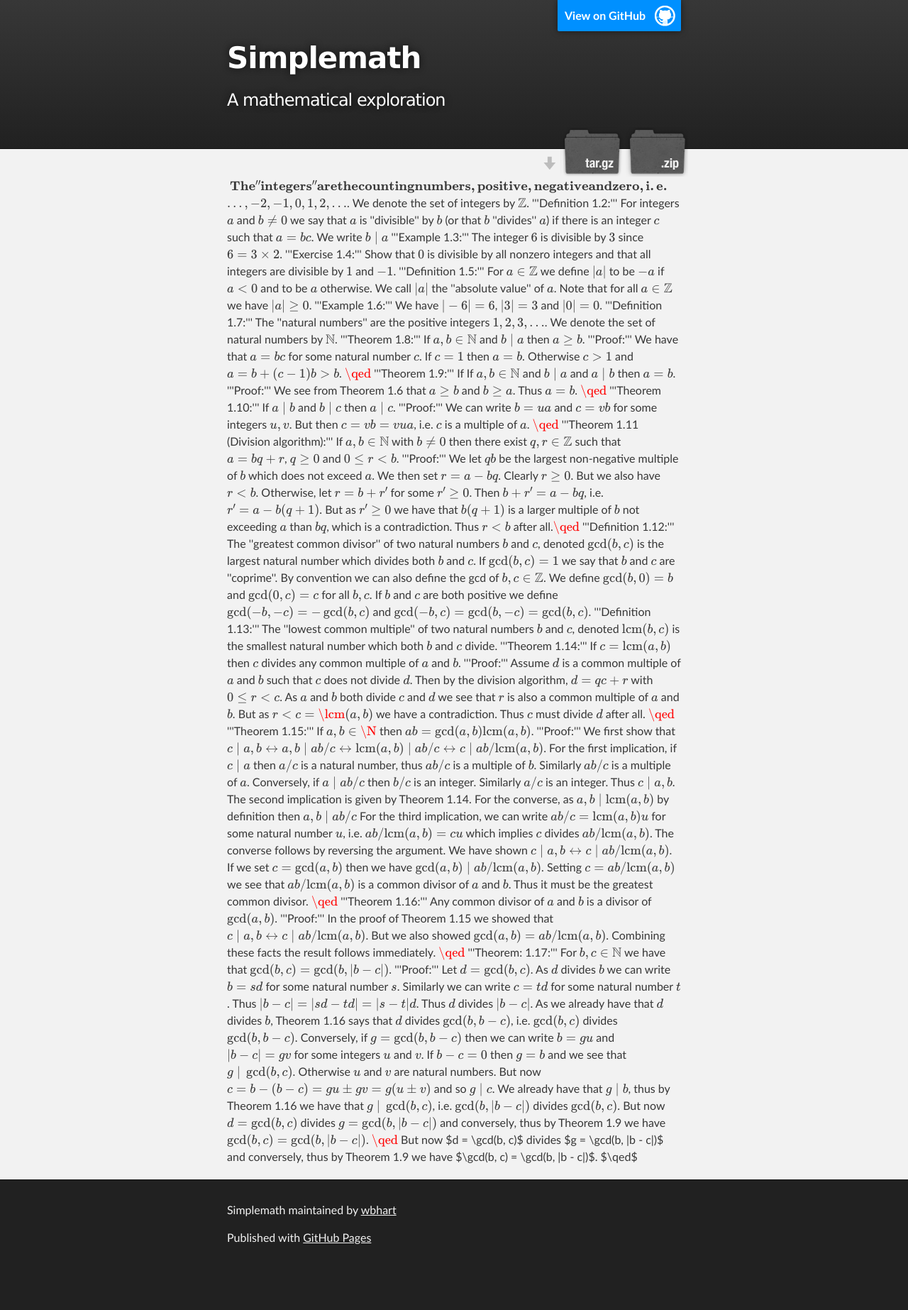
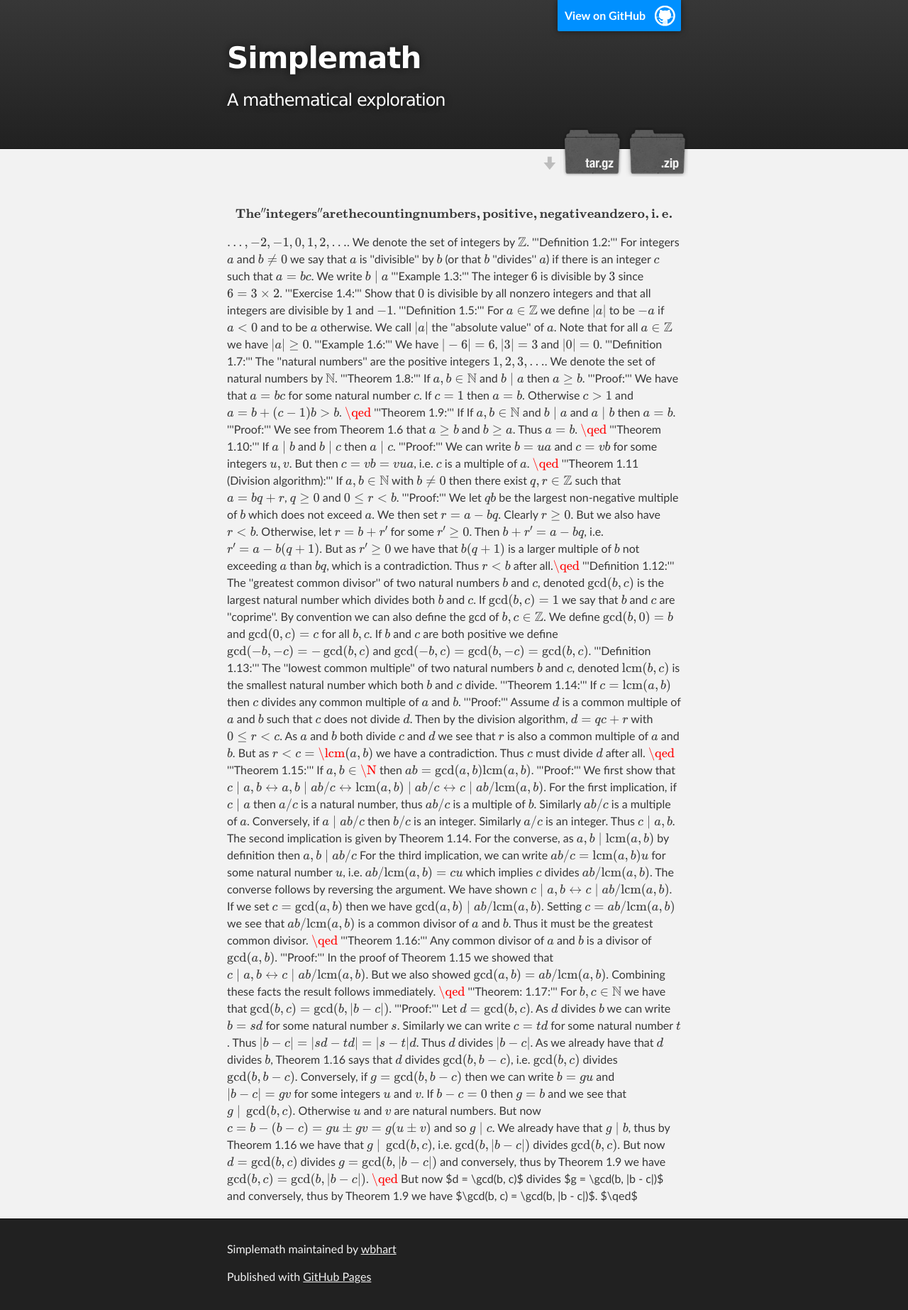
Before and after one commit to wbhart/SimpleMath, a Jekyll site: the page built from test.html, in a window 1280 px wide. Shown: the whole page at 71% size. Built offline with Jekyll 4.4.1, drawn with Linux system fonts in a browser that asks for light colours; formulas are drawn with MathJax 3; before the commit the page ends 1791 px from its top, so only the background shows below that.

```diff
--- a/test.html
+++ b/test.html
@@ -3,7 +3,7 @@ layout: default
 title: Blogging Like a Hacker
 ---
 
-\(\begin{theorem} The ''integers'' are the counting numbers,  positive, negative and zero, i.e. \end{theorem}\) \(\ldots, -2, -1, 0, 1, 2, \ldots\). We denote the set of integers by \(\mathbb{Z}\).
+\begin{theorem} The ''integers'' are the counting numbers,  positive, negative and zero, i.e. \end{theorem} \(\ldots, -2, -1, 0, 1, 2, \ldots\). We denote the set of integers by \(\mathbb{Z}\).
 
 '''Definition 1.2:''' For integers \(a\) and \(b \neq 0\) we say that \(a\) is ''divisible'' by \(b\) (or that \(b\) ''divides'' \(a\)) if there is an integer \(c\) such that \(a = bc\). We write \(b \;|\; a\)
 
```
